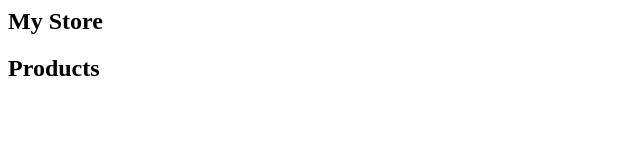
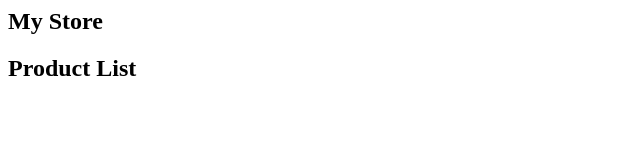
Before and after one commit to sdsparks11/angular-ivy-fpvwgg, an Angular app: page / in a window 1280 px wide. Shown: the top 160 px of the page, without its empty margins (0-640 px from the left). Built offline with nearby package versions, Linux system fonts and the light colour scheme.

Commit message:
1 file modified

```diff
--- a/src/app/product-list/product-list.component.html
+++ b/src/app/product-list/product-list.component.html
@@ -1,3 +1,3 @@
 <h2>
-Products
+Product List
 </h2>
```
